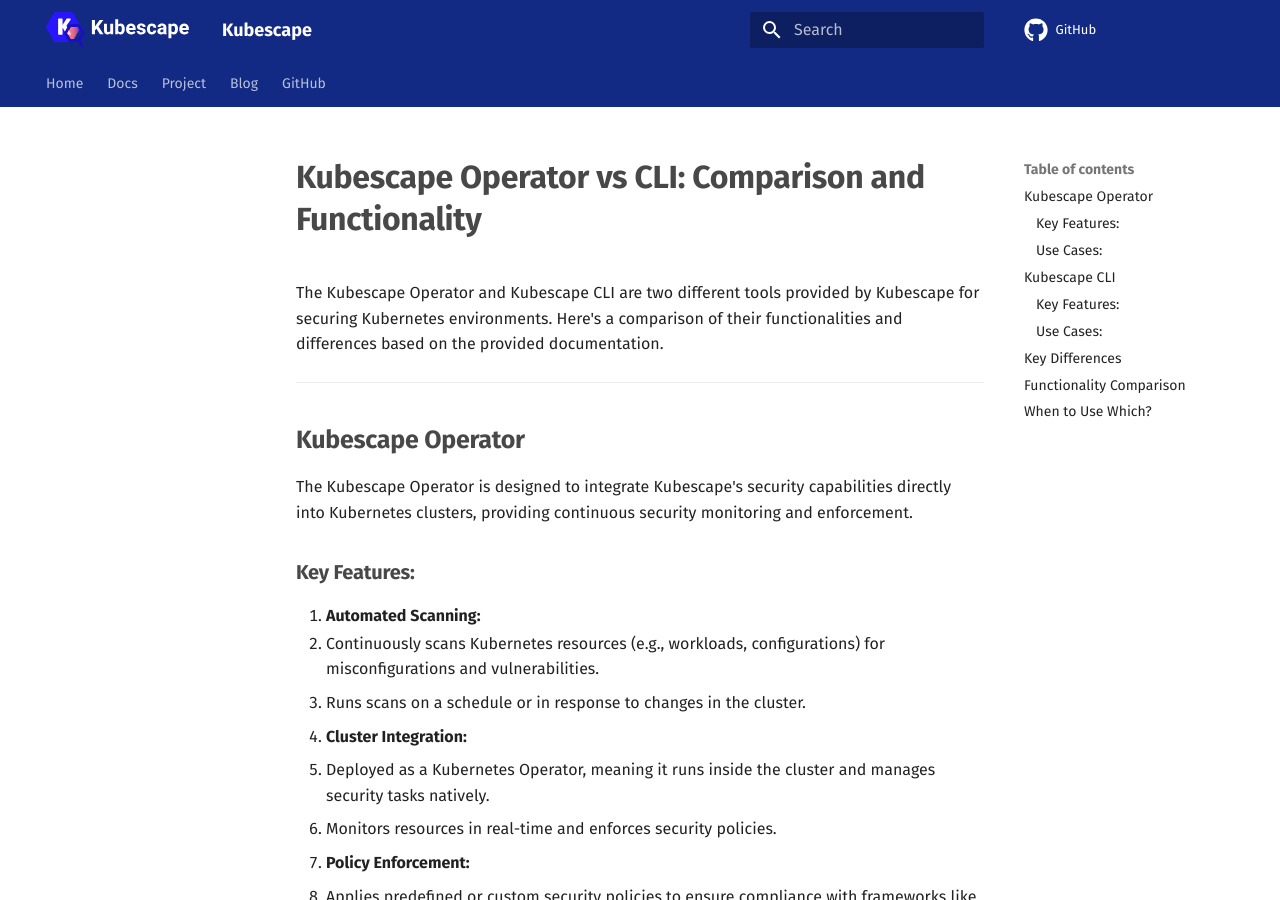
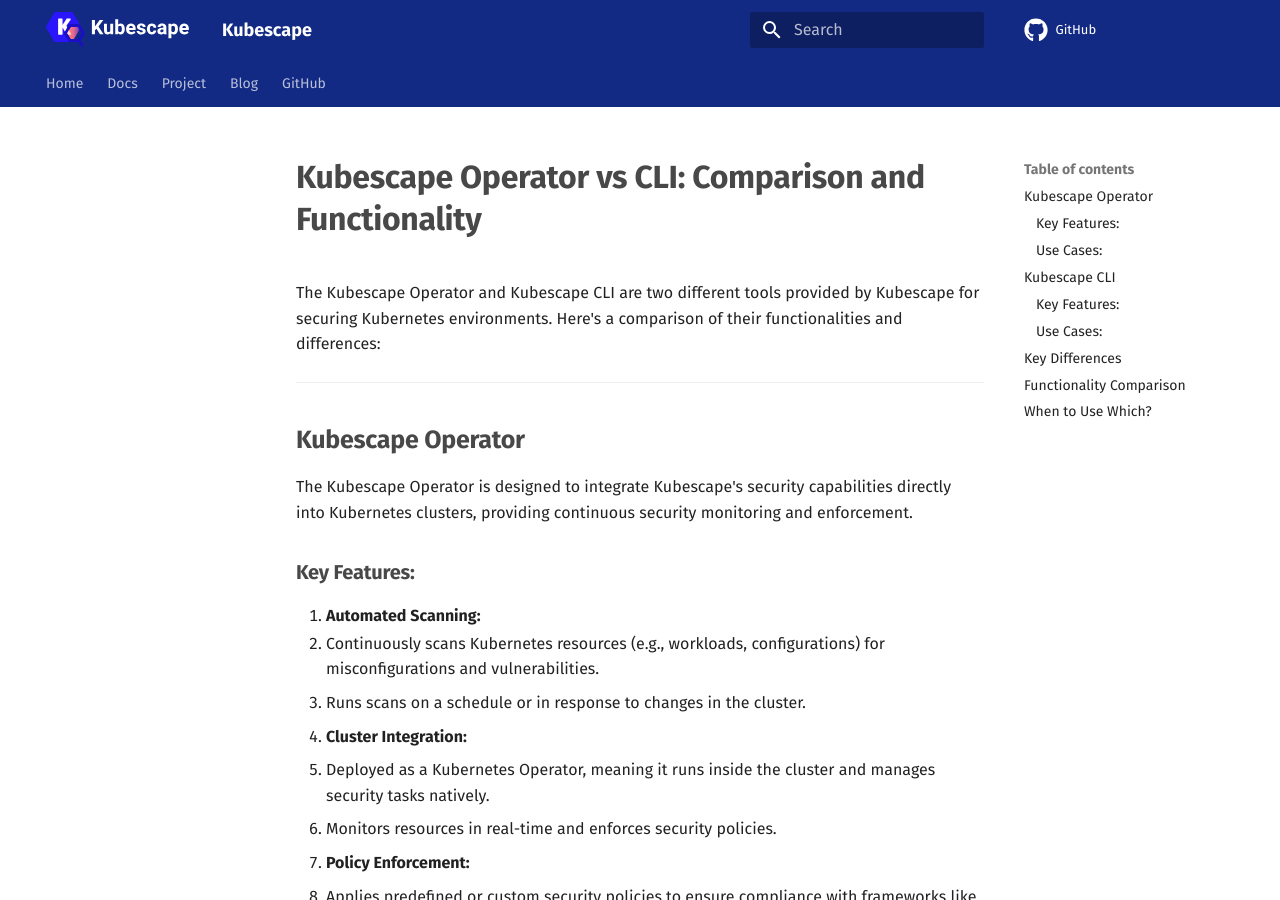
Before and after one commit to kubescape/kubescape.io, an MkDocs documentation site: the page built from docs/docs/kubescape-operator-vs-cli-comparison.md, in a window 1280 px wide and 900 px high. Built offline with MkDocs 1.6.1 and Material for MkDocs 9.7.7, drawn with Linux system fonts in a browser that asks for light colours; comment, search, counter and statistics services are not loaded.

Commit message:
Update kubescape-operator-vs-cli-comparison.md
Signed-off-by: Avr8 <42838937+Avr8@users.noreply.github.com>
Signed-off-by: Oshrat <oshratn@armosec.io>

```diff
--- a/docs/docs/kubescape-operator-vs-cli-comparison.md
+++ b/docs/docs/kubescape-operator-vs-cli-comparison.md
@@ -1,6 +1,6 @@
 # Kubescape Operator vs CLI: Comparison and Functionality
 
-The Kubescape Operator and Kubescape CLI are two different tools provided by Kubescape for securing Kubernetes environments. Here's a comparison of their functionalities and differences based on the provided documentation.
+The Kubescape Operator and Kubescape CLI are two different tools provided by Kubescape for securing Kubernetes environments. Here's a comparison of their functionalities and differences:
 
 ---
 
```
